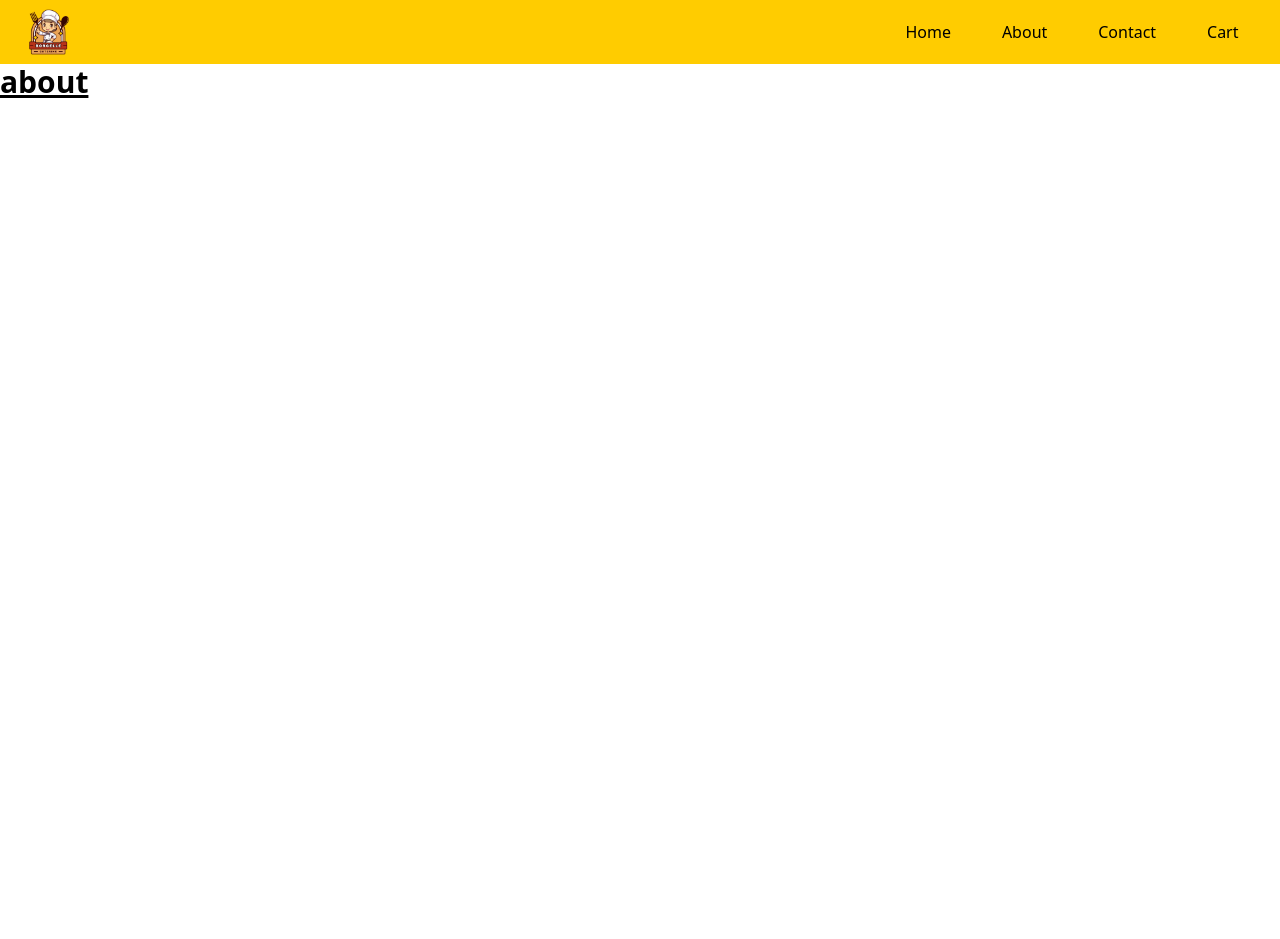
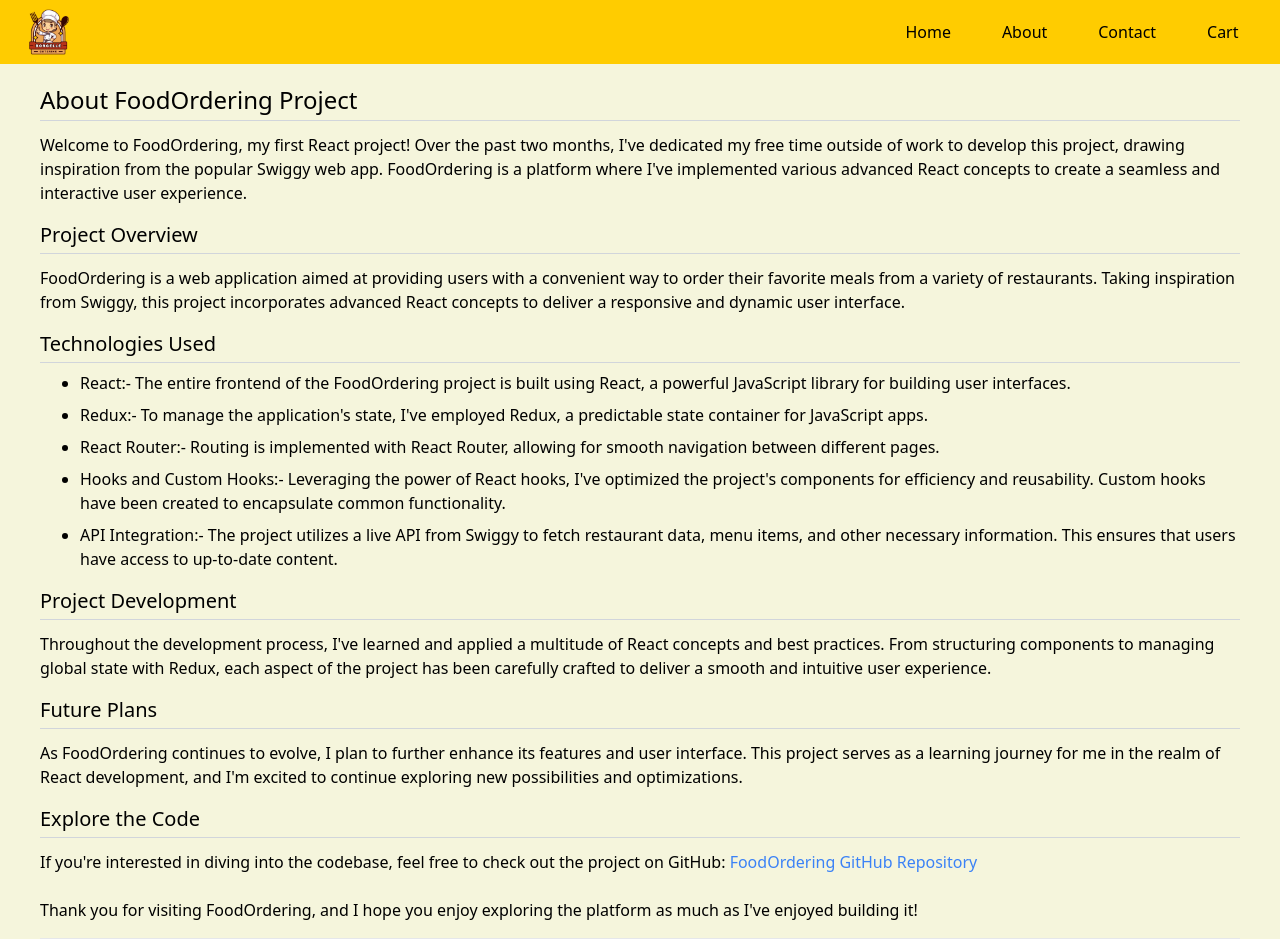
Before and after one commit to Abhi-prasad7042/FoodOrdering, a React (Vite) app: page /about in a window 1280 px wide. Before the commit the page ends 800 px from the top, so only its background shows below. Built offline with nearby package versions, Linux system fonts and the light colour scheme.

Commit message:
About page Done

```diff
--- a/src/components/About.jsx
+++ b/src/components/About.jsx
@@ -1,10 +1,41 @@
 import React from "react";
 
-class About extends React.Component{
-    render(){
-        return(
-            <div>
-                <h1 className="text-3xl font-bold underline">about</h1>
+class About extends React.Component {
+    render() {
+        return (
+            <div className="bg-[#f5f5dc] px-10 mx-auto pt-5">
+                <h1 className="text-2xl">About FoodOrdering Project</h1>
+                <hr className="border-gray-300 my-1"/>
+                <p className="pt-2">Welcome to FoodOrdering, my first React project! Over the past two months, I've dedicated my free time outside of work to develop this project, drawing inspiration from the popular Swiggy web app. FoodOrdering is a platform where I've implemented various advanced React concepts to create a seamless and interactive user experience.</p>
+
+                <h1 className="text-xl mt-4">Project Overview</h1>
+                <hr className="border-gray-300 my-1"/>
+                <p className="pt-2">FoodOrdering is a web application aimed at providing users with a convenient way to order their favorite meals from a variety of restaurants. Taking inspiration from Swiggy, this project incorporates advanced React concepts to deliver a responsive and dynamic user interface.</p>
+
+                <h1 className="text-xl mt-4">Technologies Used</h1>
+                <hr className="my-1 border-gray-300"/>
+                <ol className="ml-10 list-disc">
+                    <li className="mt-2">React:- <span>The entire frontend of the FoodOrdering project is built using React, a powerful JavaScript library for building user interfaces.</span></li>
+                    <li className="mt-2">Redux:- <span>To manage the application's state, I've employed Redux, a predictable state container for JavaScript apps.</span></li>
+                    <li className="mt-2">React Router:- <span>Routing is implemented with React Router, allowing for smooth navigation between different pages.</span></li>
+                    <li className="mt-2">Hooks and Custom Hooks:- <span>Leveraging the power of React hooks, I've optimized the project's components for efficiency and reusability. Custom hooks have been created to encapsulate common functionality.</span></li>
+                    <li className="mt-2">API Integration:- <span> The project utilizes a live API from Swiggy to fetch restaurant data, menu items, and other necessary information. This ensures that users have access to up-to-date content.</span></li>
+                </ol>
+
+                <h1 className="text-xl mt-4">Project Development</h1>
+                <hr className="my-1 border-gray-300"/>
+                <p className="pt-2">Throughout the development process, I've learned and applied a multitude of React concepts and best practices. From structuring components to managing global state with Redux, each aspect of the project has been carefully crafted to deliver a smooth and intuitive user experience.</p>
+
+                <h1 className="text-xl mt-4">Future Plans</h1>
+                <hr className="my-1 border-gray-300"/>
+                <p className="pt-2">As FoodOrdering continues to evolve, I plan to further enhance its features and user interface. This project serves as a learning journey for me in the realm of React development, and I'm excited to continue exploring new possibilities and optimizations.</p>
+
+                <h1 className="text-xl mt-4">Explore the Code</h1>
+                <hr className="my-1 border-gray-300"/>
+                <p className="pt-2">If you're interested in diving into the codebase, feel free to check out the project on GitHub: <a href="https://github.com/Abhi-prasad7042/FoodOrdering" className="text-blue-500">FoodOrdering GitHub Repository</a> </p>
+
+                <p className="pt-2 my-4">Thank you for visiting FoodOrdering, and I hope you enjoy exploring the platform as much as I've enjoyed building it!</p>
+                <hr />
             </div>
         )
 
```
